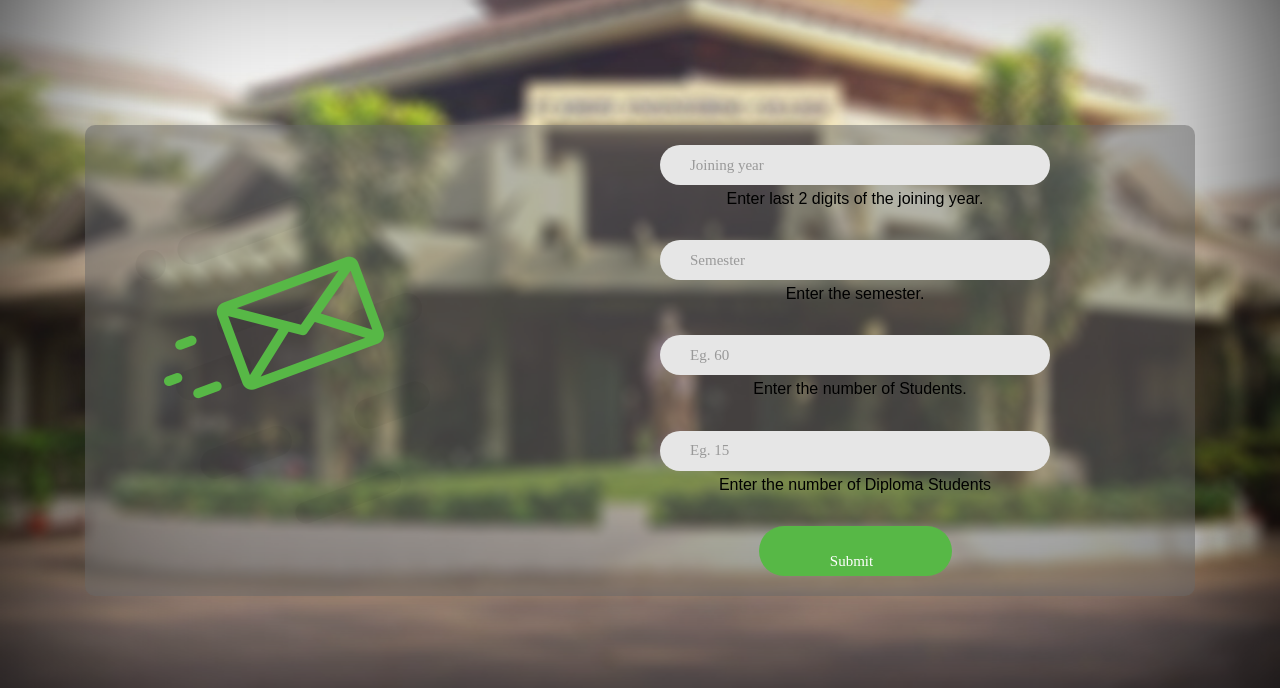
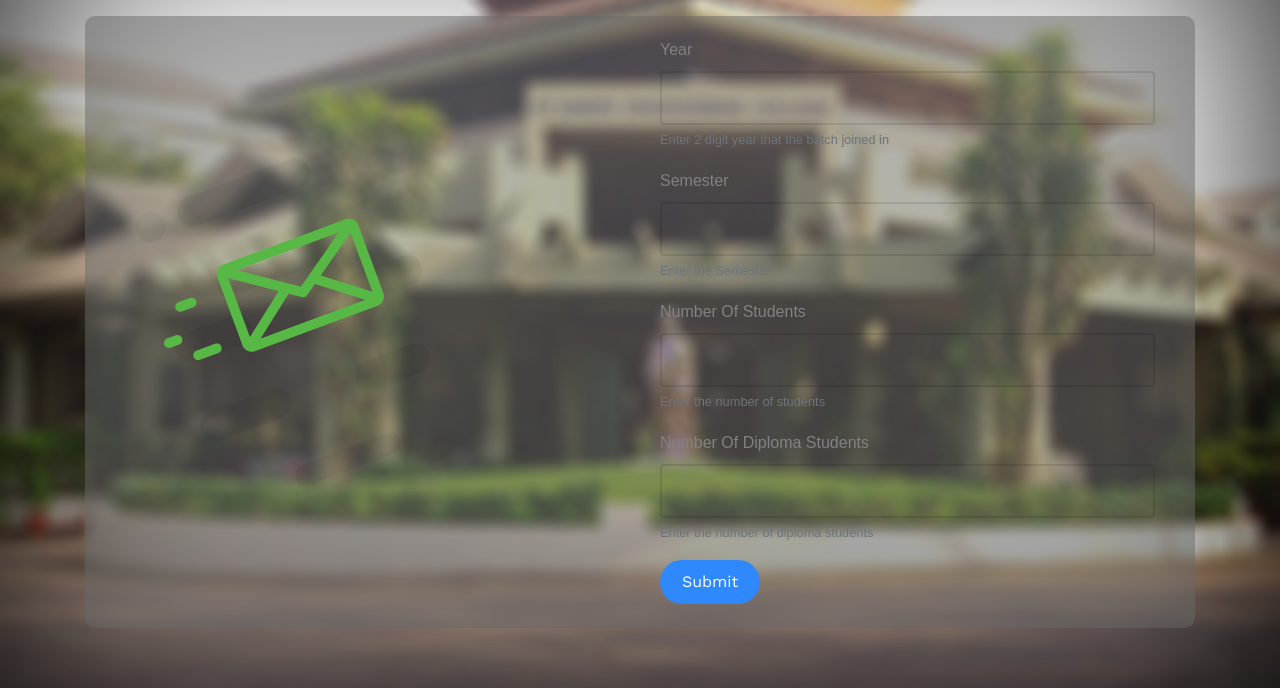
Before and after one commit to WinstonPais/MarksWebScraping, a Django app: template template/mainApp/inputPage.html in a window 1280 px wide. Shown: the part 112-800 px from the top of the page. Run offline with Django 3.2, Linux system fonts and the light colour scheme; the template is opened without the code that fills it, so the values that code supplies are empty; parts of the project's set-up code (start-up, migrations or seed data) failed here and were passed over; some libraries are stand-ins or nearby versions; some web fonts are replaced.

Commit message:
form fixes

```diff
--- a/mainApp/urls.py
+++ b/mainApp/urls.py
@@ -7,6 +7,5 @@ urlpatterns=[
     url(r'^inputPage/$',views.inputpage,name='inputPage'),
     url(r'^Results/$',views.result,name='results'),
     url(r'^contact/$',views.contact,name='contact'),
-    url(r'^temp/$',views.formTemp,name='formTemp'),
     url(r'^developer/$',views.developer,name='developer'),
 ]
--- a/mainApp/views.py
+++ b/mainApp/views.py
@@ -30,6 +30,5 @@ def result(req):
     resultString,filename=getSemRes(int(year),int(sem),int(noOfS),int(noOfD))
     usnList,nameList = getNameUsn(resultString)
     studentdataList = getdata(resultString)
-    print(studentdataList)
     myDict={'usnList':usnList,'studentdataList':studentdataList,'nameList':nameList,'file':'excelfiles/'+str(filename)}
     return render(req,'mainApp/Result.html',context=myDict)
--- a/template/mainApp/inputPage.html
+++ b/template/mainApp/inputPage.html
@@ -62,51 +62,38 @@
 	</nav>
 
 	<div style="margin-bottom:5em;" class="container">
-		<div class="container-contact1" style="width:100%; ">
+		<div class="container-contact1" style="width:100%;margin-top: 1em;height:60%;">
 			<div class="row " style="width:100%;">
 				<div class="col-md-6 align-self-center">
 					<img src= "{% static "images/img-01.png" %}">
 				</div>
-					<div class=" col-md-6 text-center js-fullheight slider-text" style="">
-			   				<div class="slider-text-inner">
-									<form class="contact1-form validate-form ">
-											<div class="wrap-input1 validate-input" data-validate="Type the last 2 digits of the year that the batch joined in.">
-												<input id="joining-year" class="input1" type="text" name="joining-year" placeholder="Joining year">
-												<span class="shadow-input1"></span>
-												<label class="input-input1" style="color:black; for="email">Enter last 2 digits of the joining year.</label>
+				<div class=" col-md-6" style="">
+					<form action="{% url 'mainApp:results' %}" method="post">
+			      {% csrf_token %}
+			      <div class="form-group">
+			        <label for="yearinput">Year</label>
+			        <input type="number" name="year" class="form-control" id="yearinput" aria-describedby="yearinputHelp">
+			        <small id="yearinputhelp" class="form-text text-muted">Enter 2 digit year that the batch joined in</small>
 			      </div>
-											<div class="wrap-input1 validate-input" data-validate="Type the Semester">
-												<input class="input1" type="text" name="sem" placeholder="Semester">
-												<span class="shadow-input1"></span>
-												<label class="input-input1" style="color:black; for="sem">Enter the semester.</label>
+			      <div class="form-group">
+			        <label for="seminput">Semester</label>
+			        <input type="number" name="semester" class="form-control" id="seminput" aria-describedby="semHelp">
+			        <small id="semhelp" class="form-text text-muted">Enter the Semester</small>
 			      </div>
-
-											<div class="wrap-input1 validate-input" data-validate = "Number of students required: 60">
-												<input id="student_number" class="input1" type="text" name="student_number" placeholder="Eg. 60">
-												<span class="shadow-input1"></span>
-												<label class="input-input1" style="color:black; padding-left:10px;" for="student_number">Enter the number of Students.</label>
+			      <div class="form-group">
+			        <label for="noOfS">Number Of Students</label>
+			        <input type="number" name="noOfS" class="form-control" id="noOfS" aria-describedby="noOfSHelp">
+			        <small id="noOfSHelp" class="form-text text-muted">Enter the number of students</small>
 			      </div>
-
-
-											<div class="wrap-input1 validate input" data-validate = "No.of Diploma Students is required: 15">
-												<input id="diploma" class="input1" type="text" name="diploma" placeholder="Eg. 15">
-												<span class="shadow-input1"></span>
-												<label class="label-input100" style="color:black; for="diploma">Enter the number of Diploma Students</label>
+			      <div class="form-group">
+			        <label for="noOfD">Number Of Diploma Students</label>
+			        <input type="number" name="noOfD" class="form-control" id="noOfD" aria-describedby="noOfSHelp">
+			        <small id="noOfSHelp1" class="form-text text-muted">Enter the number of diploma students</small>
 			      </div>
-
-											<div class="container-contact1-form-btn" style= "text-align:center">
-												<button class="contact1-form-btn">
-													<span style="padding-top:20px">
-														Submit
-														<i class="fa fa-long-arrow-right" aria-hidden="true"></i>
-													</span>
-												</button>
-											</div>
-
+			      <button type="submit" class="btn btn-primary">Submit</button>
 			    </form>
 			 	</div>
 			</div>
-
 		</div>
 	</div>
 
```
Lines whose indentation alone changed are shown as unchanged.
